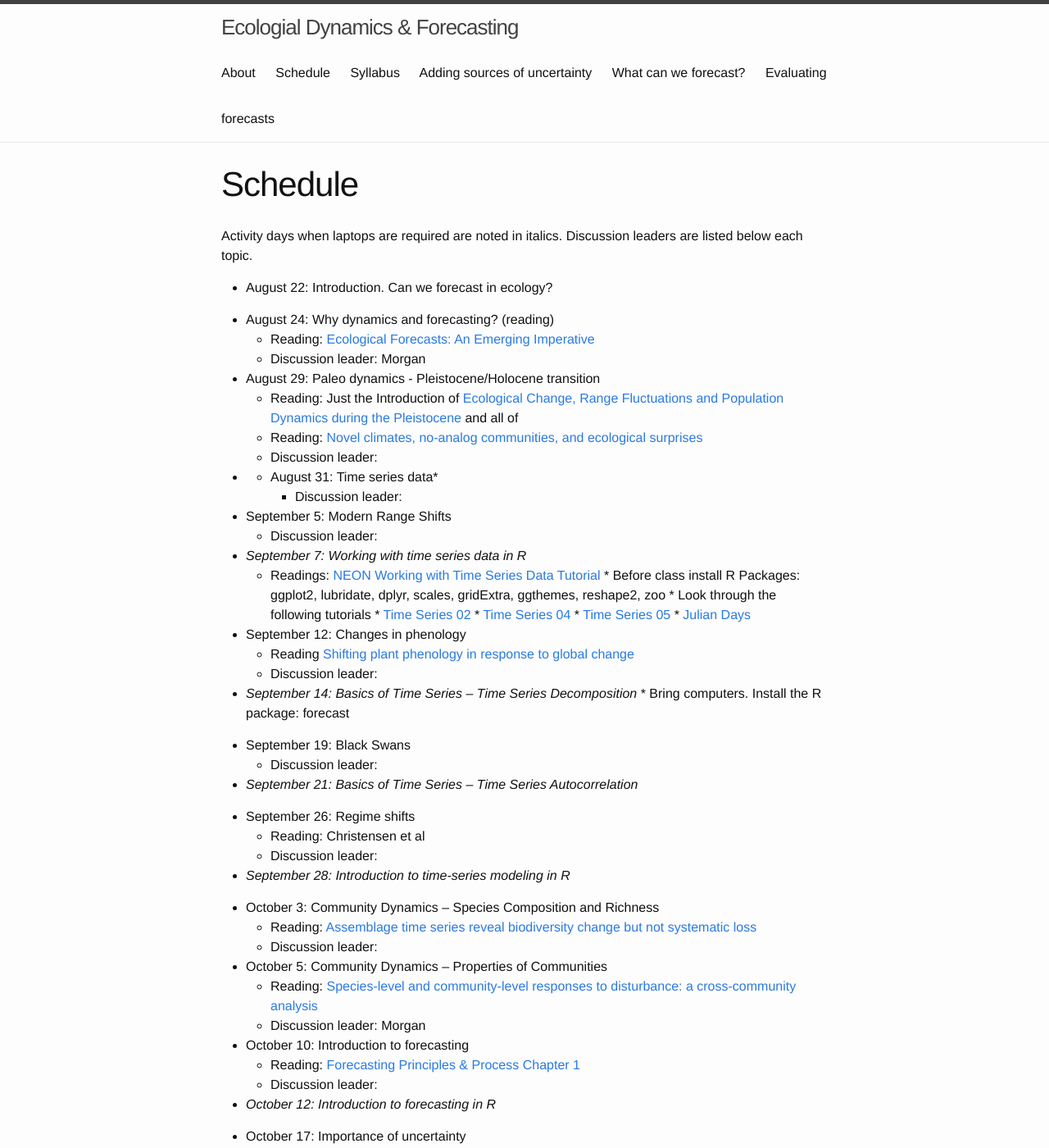
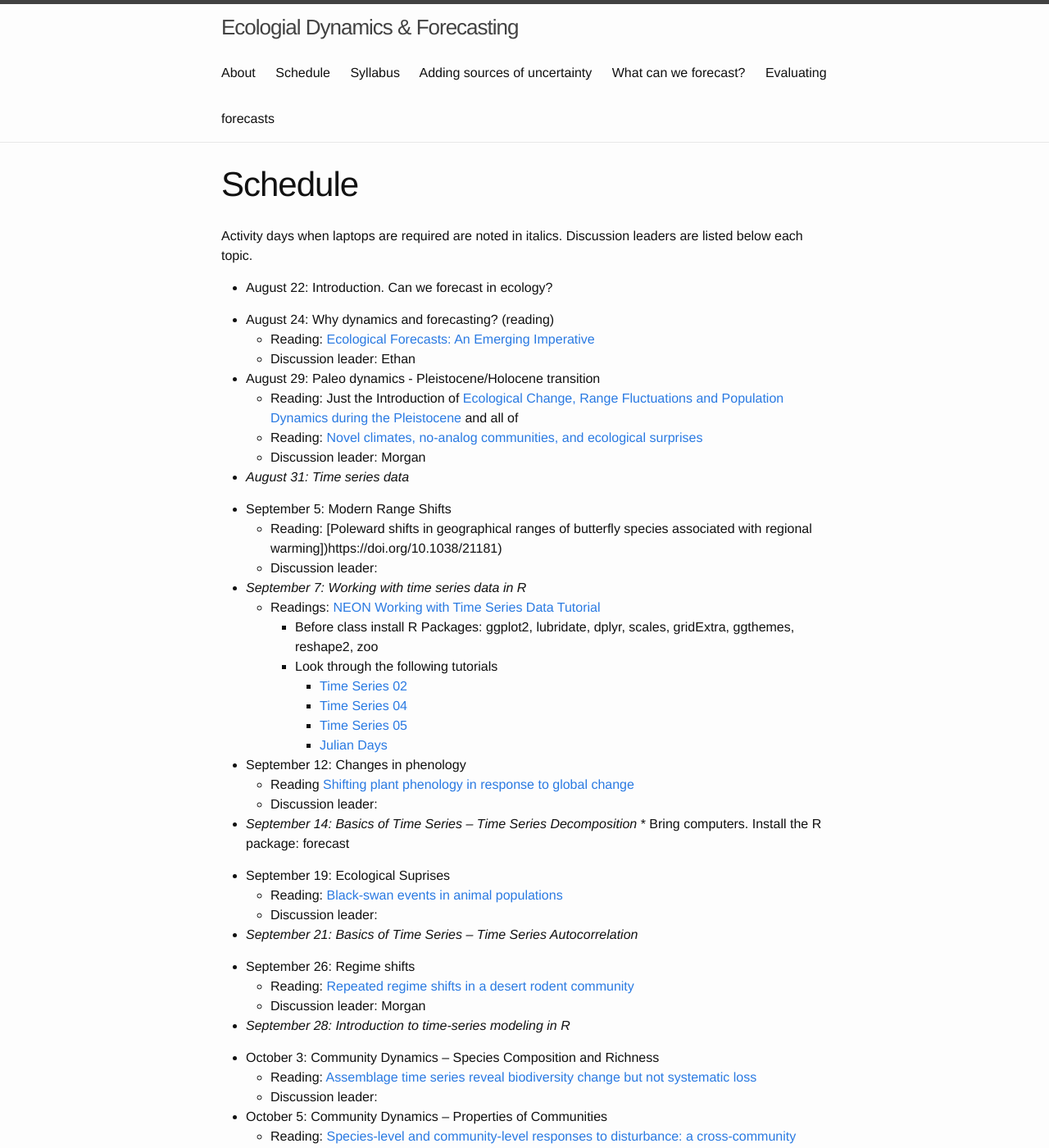
Before and after one commit to weecology/forecasting-dynamics-course, a Jekyll site: the page built from schedule.md, in a window 1280 px wide and 1400 px high. Shown: the whole window at 82% size. Built offline with Jekyll 4.4.1, drawn with Linux system fonts in a browser that asks for light colours; some of the changed text lies outside the part shown.

Commit message:
Update schedule for 2018

```diff
--- a/schedule.md
+++ b/schedule.md
@@ -8,29 +8,29 @@ Activity days when laptops are required are noted in italics. Discussion leaders
 
 * August 24: Why dynamics and forecasting? (reading)
     * Reading: [Ecological Forecasts: An Emerging Imperative](https://doi.org/10.1126/science.293.5530.657)
-    * Discussion leader: Morgan
+    * Discussion leader: Ethan
 
 * August 29: Paleo dynamics - Pleistocene/Holocene transition
     * Reading: Just the Introduction of
       [Ecological Change, Range Fluctuations and Population Dynamics during the Pleistocene](https://doi.org/10.1016/j.cub.2009.06.030)
       and all of
     * Reading: [Novel climates, no-analog communities, and ecological surprises](https://doi.org/10.1890/070037)
-    * Discussion leader:
+    * Discussion leader: Morgan
 
-* * August 31: Time series data*
-    * Discussion leader:
+* *August 31: Time series data*
 
 * September 5: Modern Range Shifts
+    * Reading: [Poleward shifts in geographical ranges of butterfly species associated with regional warming])https://doi.org/10.1038/21181)
     * Discussion leader:
 
 * *September 7: Working with time series data in R*
     * Readings: [NEON Working with Time Series Data Tutorial](http://neondataskills.org/tutorial-series/tabular-time-series/)
-          * Before class install R Packages: ggplot2, lubridate, dplyr, scales, gridExtra, ggthemes, reshape2, zoo
-          * Look through the following tutorials
-               *  [Time Series 02](http://neondataskills.org/R/time-series-convert-date-time-class-POSIX/)
-               *  [Time Series 04](http://neondataskills.org/R/time-series-subset-dplyr/)
-               *  [Time Series 05](http://neondataskills.org/R/time-series-plot-ggplot/)
-               *  [Julian Days](http://neondataskills.org/R/julian-day-conversion/)
+        * Before class install R Packages: ggplot2, lubridate, dplyr, scales, gridExtra, ggthemes, reshape2, zoo
+        * Look through the following tutorials
+            *  [Time Series 02](http://neondataskills.org/R/time-series-convert-date-time-class-POSIX/)
+            *  [Time Series 04](http://neondataskills.org/R/time-series-subset-dplyr/)
+            *  [Time Series 05](http://neondataskills.org/R/time-series-plot-ggplot/)
+            *  [Julian Days](http://neondataskills.org/R/julian-day-conversion/)
 
 * September 12: Changes in phenology
     * Reading [Shifting plant phenology in response to global change](https://doi.org/10.1016/j.tree.2007.04.003)
@@ -39,14 +39,15 @@ Activity days when laptops are required are noted in italics. Discussion leaders
 * *September 14: Basics of Time Series – Time Series Decomposition*
       * Bring computers. Install the R package: forecast
 
-* September 19: Black Swans
+* September 19: Ecological Suprises
+    * Reading: [Black-swan events in animal populations](https://doi.org/10.1073/pnas.1611525114)
     * Discussion leader:
 
 * *September 21: Basics of Time Series – Time Series Autocorrelation*
 
 * September 26: Regime shifts
-    * Reading: Christensen et al
-    * Discussion leader:
+    * Reading: [Repeated regime shifts in a desert rodent community](https://doi.org/10.1101/163931)
+    * Discussion leader: Morgan
 
 * *September 28: Introduction to time-series modeling in R*
 
@@ -91,13 +92,13 @@ Activity days when laptops are required are noted in italics. Discussion leaders
 [Comment](https://doi.org/10.1073/pnas.1308603110) + [Response](https://doi.org/10.1073/pnas.1312461110)
     * Discussion leader:
 
-* *November 9: EDM Demo*
+* *November 9: Empirical Dynamic Modeling*
 
 * November 14: Long-term ecological forecasting
     * Reading: [Climatic Associations of British Species Distributions Show Good Transferability in Time but Low Predictive Accuracy for Range Change](http://dx.doi.org/10.1371/journal.pone.0040212)
     * Discussion leader:
 
-* *November 16: SDM Demo*
+* *November 16: Species Distribution Modeling*
 
 * November 21: Scenario based foreasting
     * Reading: [Scenario Planning: a Tool for Conservation in an Uncertain World](https://doi.org/10.1046/j.1523-1739.2003.01491.x)
```
